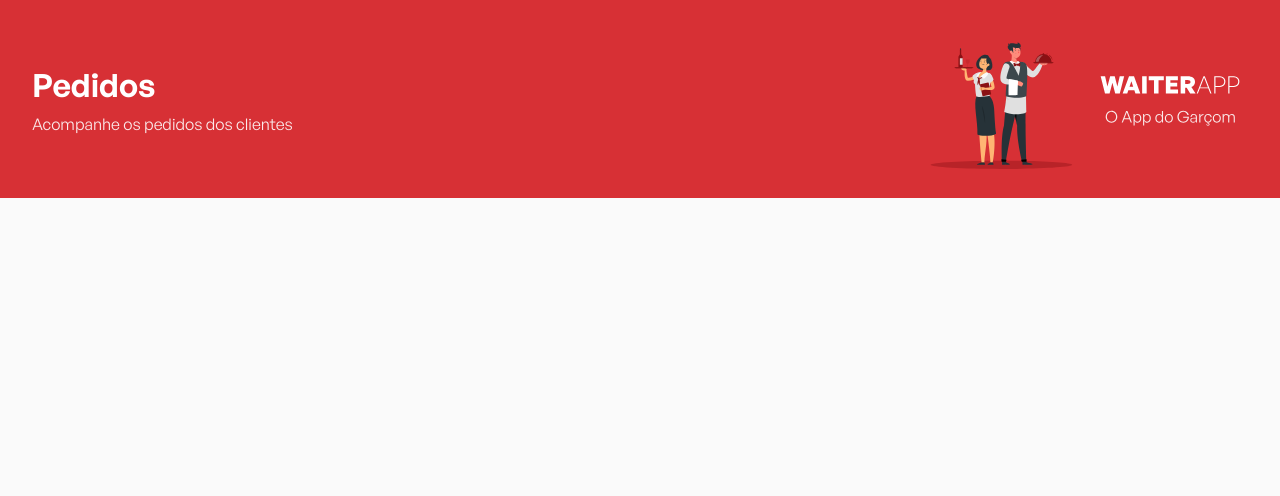
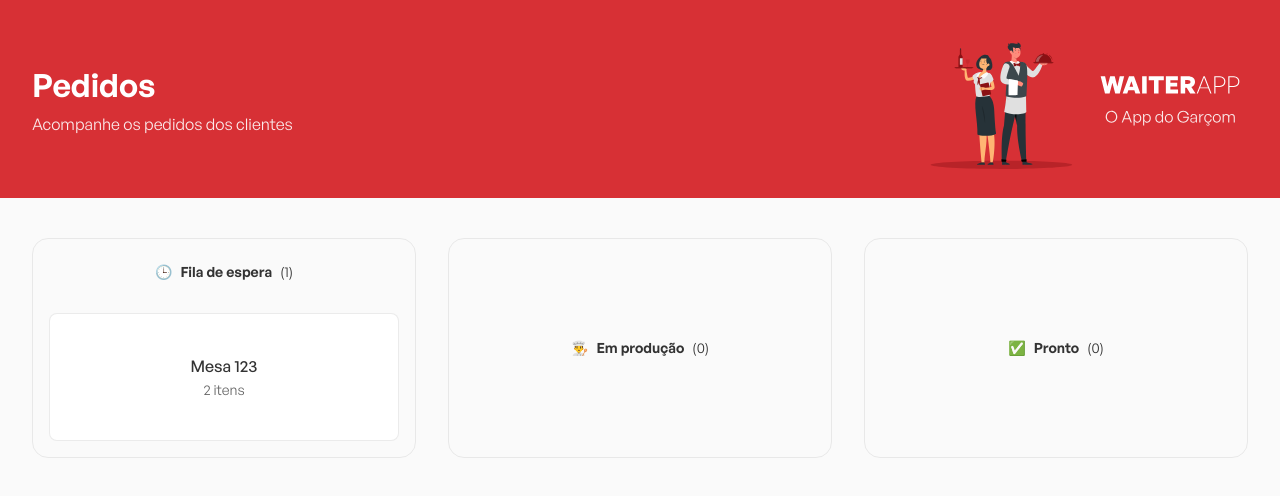
Before and after one commit to pedro-drosa/waiter-app-web, a React (Vite) app: page / in a window 1280 px wide. Shown: the top 496 px of the page. Built offline with nearby package versions, Linux system fonts and the light colour scheme.

Commit message:
feat(Orders.tsx): create component

```diff
--- a/src/App.tsx
+++ b/src/App.tsx
@@ -1,10 +1,13 @@
 import { GlobalStyles } from './styles/GlobalStyle';
 import { Header } from './components/Header';
+import { Orders } from './components/Orders';
+
 export function App() {
   return (
     <>
       <GlobalStyles />
       <Header />
+      <Orders />
     </>
   );
 }
--- /dev/null
+++ b/src/components/Orders/index.tsx
@@ -0,0 +1,14 @@
+import { OrdersBoard } from '../OrdersBoard';
+import { Container } from './styles';
+
+import { orders } from '../../mocks/Orders.mock';
+
+export function Orders() {
+  return (
+    <Container>
+      <OrdersBoard icon="🕒" title="Fila de espera" orders={orders} />
+      <OrdersBoard icon="👨‍🍳" title="Em produção" orders={[]} />
+      <OrdersBoard icon="✅" title="Pronto" orders={[]} />
+    </Container>
+  );
+}
--- /dev/null
+++ b/src/components/Orders/styles.ts
@@ -0,0 +1,9 @@
+import styled from 'styled-components';
+
+export const Container = styled.div`
+  width: 100%;
+  max-width: 1216px;
+  margin: 40px auto;
+  display: flex;
+  gap: 2rem;
+`;
```
